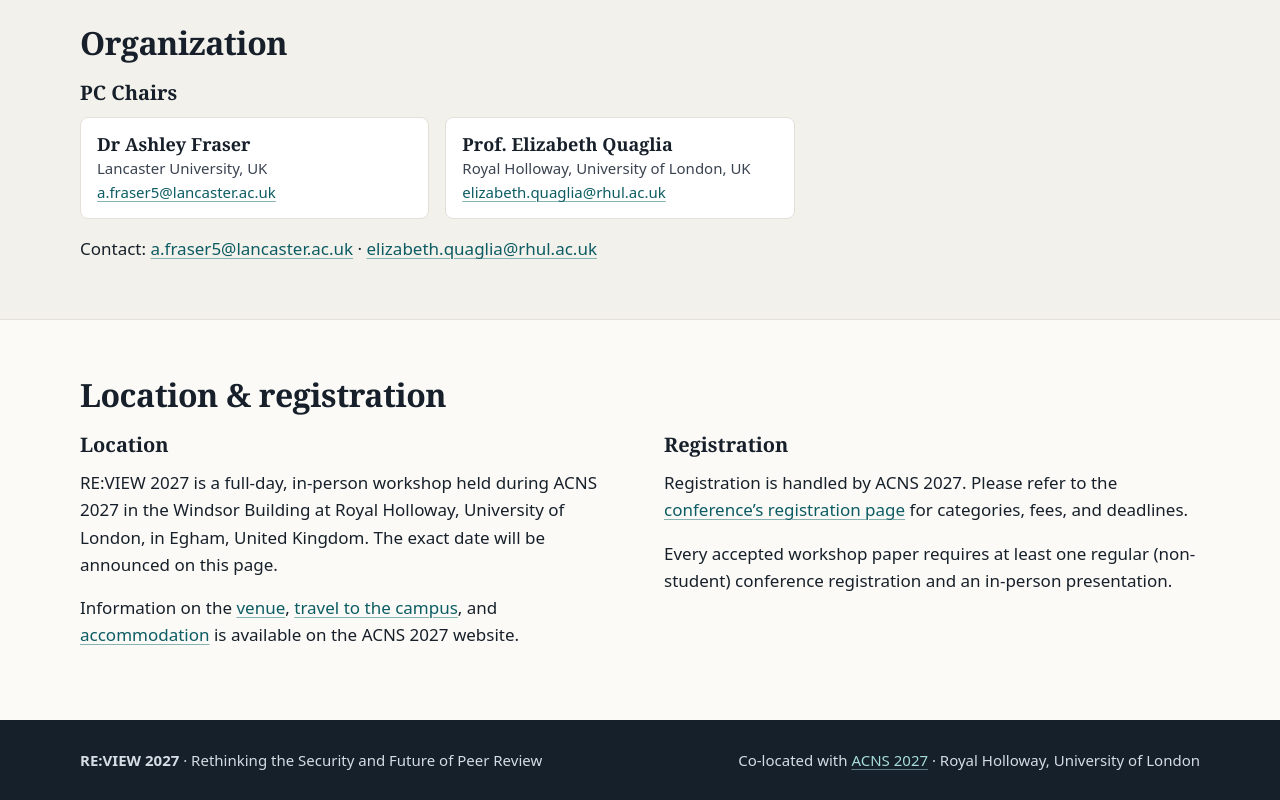
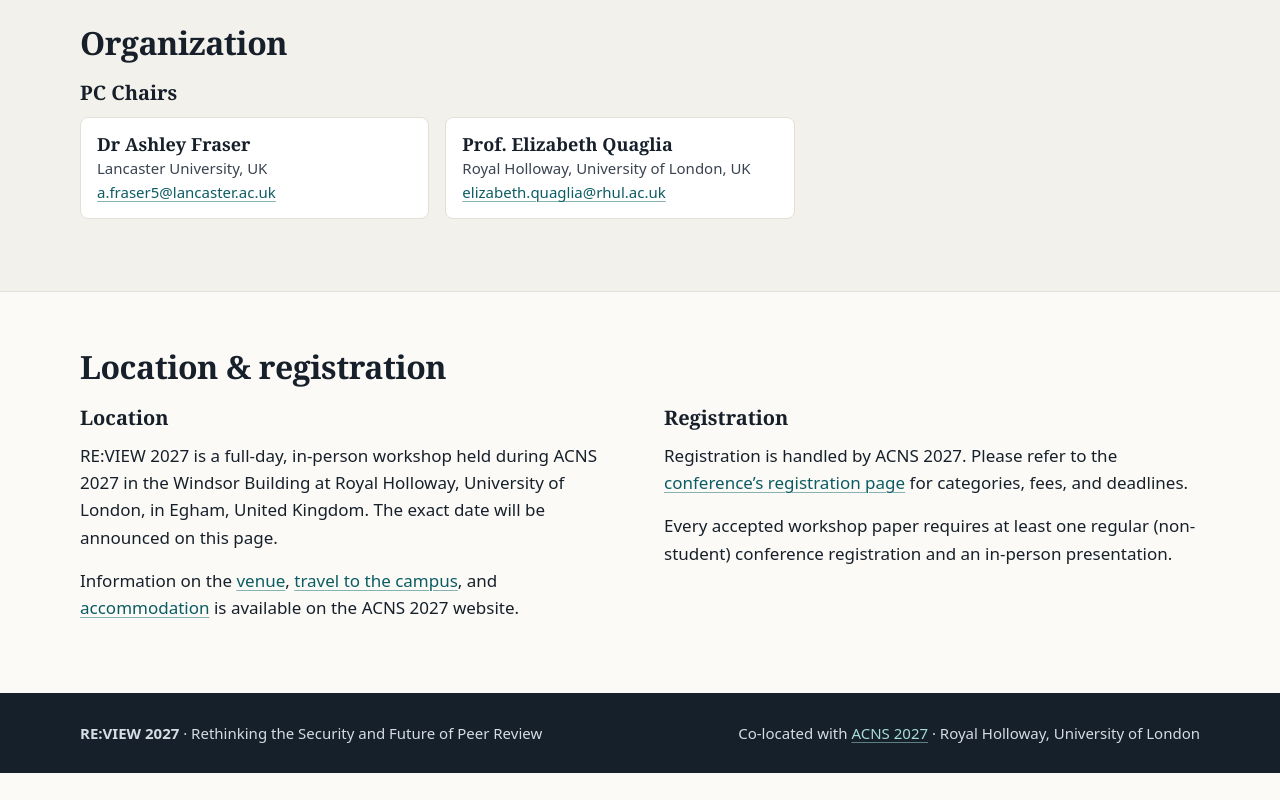
Before and after one commit to review2027/review2027.github.io, a plain HTML site: page index.html in a window 1280 px wide. Shown: the part 3946-4746 px from the top of the page. After the commit the page ends 4719 px from the top, so only its background shows below. Drawn offline with Linux system fonts and the light colour scheme.

Commit message:
Remove contact information from index.html
Removed contact information section from the HTML.

```diff
--- a/index.html
+++ b/index.html
@@ -316,12 +316,6 @@
                 </div>
               </li>
             </ul>
-            <p class="org-contact">
-              Contact:
-              <a class="email">a.fraser5&nbsp;[at] lancaster&nbsp;[dot]&nbsp;ac&nbsp;[dot]&nbsp;uk</a>
-              ·
-              <a class="email">elizabeth.quaglia&nbsp;[at] rhul&nbsp;[dot]&nbsp;ac&nbsp;[dot]&nbsp;uk</a>
-            </p>
           </div>
         </div>
       </div>
```
